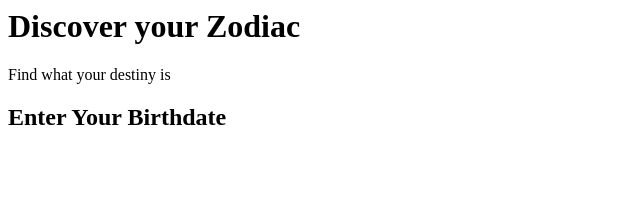
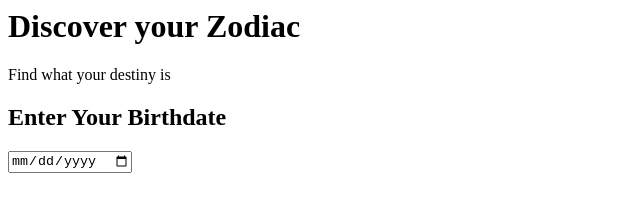
Before and after one commit to meghnarav/retrograde, a plain HTML site: page index.html in a window 1280 px wide. Shown: the whole page, without its empty margins (0-640 px from the left). Drawn offline with Linux system fonts and the light colour scheme.

Commit message:
Update index.html

```diff
--- a/index.html
+++ b/index.html
@@ -5,7 +5,13 @@
     <script src="script.js"></script>
   </head>
 
+  <body>
   <h1>Discover your Zodiac</h1>
   <p>Find what your destiny is</p>
+  <div>
   <h2>Enter Your Birthdate</h2>
+    <input type=date id="bdate" value="bdate" placeholder="2000-01-01"></input>
+  </div>
+  </body>
+
 </html>
```
